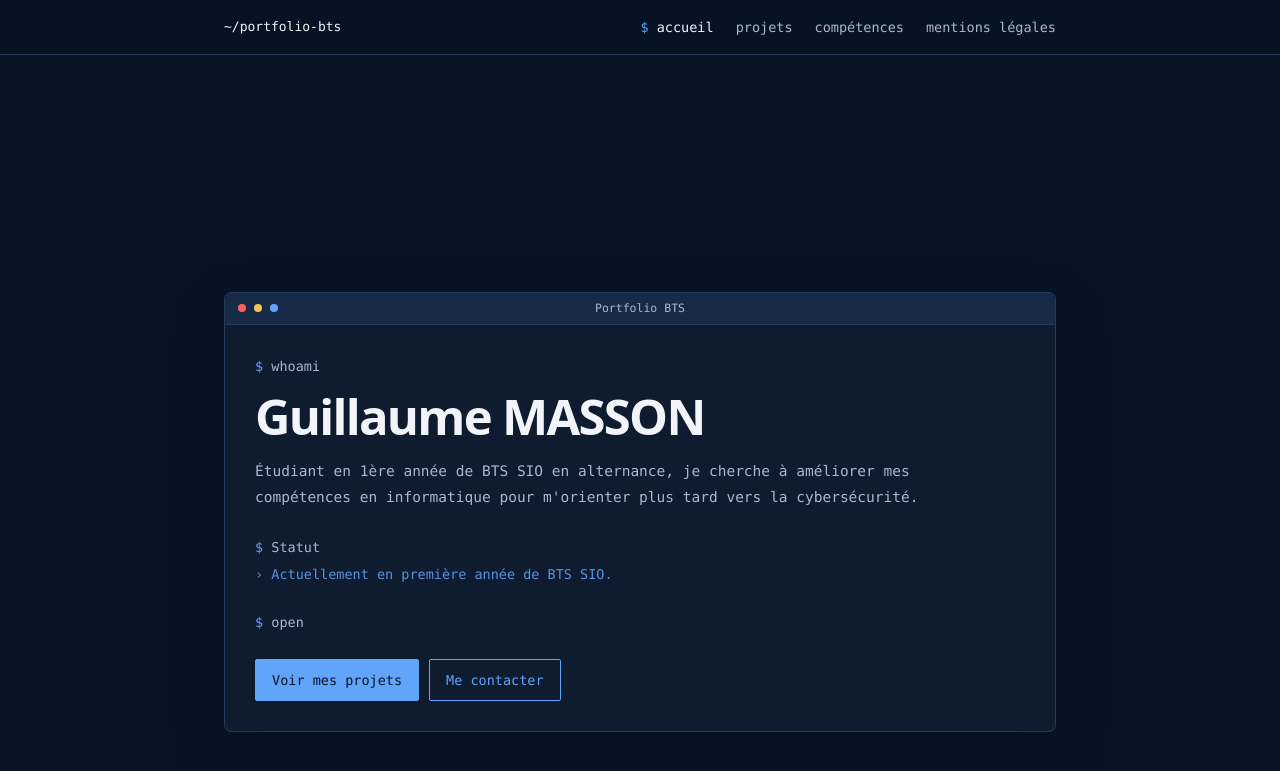
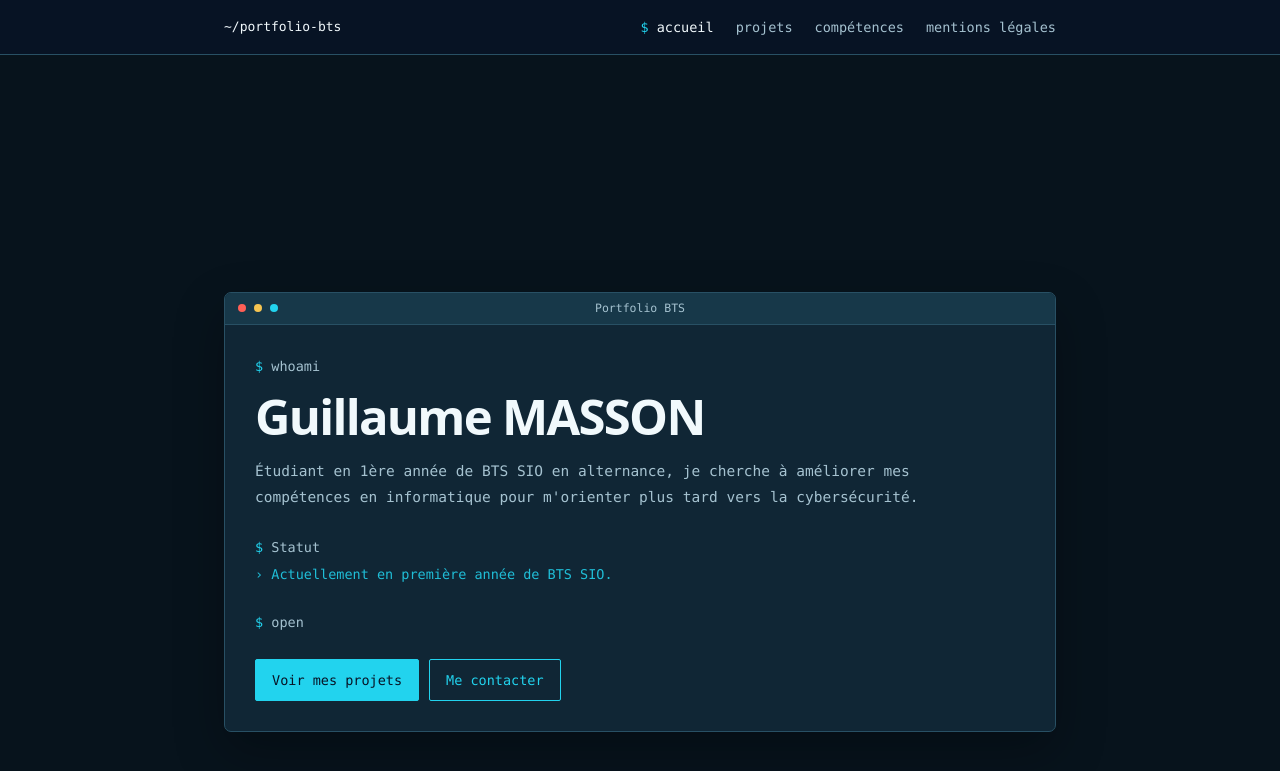
Before and after one commit to Noxioz/template_portfolio_bts, a Jekyll site: the page built from index.html, in a window 1280 px wide and 900 px high. Shown: the top 771 px of the window. Built offline with Jekyll 4.4.1, drawn with Linux system fonts in a browser that asks for light colours.

Commit message:
Revise CSS variables for improved dark theme
Updated CSS variables for dark mode theme.

```diff
--- a/css/style.css
+++ b/css/style.css
@@ -1,16 +1,19 @@
-:root
-{
+:root {
   color-scheme: dark;
-  --bg: #081426;
-  --panel: #0f1b2e;
-  --bar: #172b49;
-  --line: #263b59;
-  --text: #f1f5f9;
-  --muted: #a6b8d2;
-  --dim: #7890b2;
-  --blue: #60a5fa;
-  --red: #ff5f56;
-  --yellow: #f5c451;
+
+  --bg: #07131C;
+  --panel: #102635;
+  --bar: #173849;
+  --line: #285064;
+
+  --text: #F1F9FC;
+  --muted: #A5C2D0;
+  --dim: #789EAF;
+
+  --blue: #22D3EE;
+  --red: #FF5F56;
+  --yellow: #F5C451;
+
   --mono: ui-monospace, "SFMono-Regular", Consolas, "Liberation Mono", monospace;
   --display: system-ui, -apple-system, BlinkMacSystemFont, "Segoe UI", sans-serif;
 }
```
